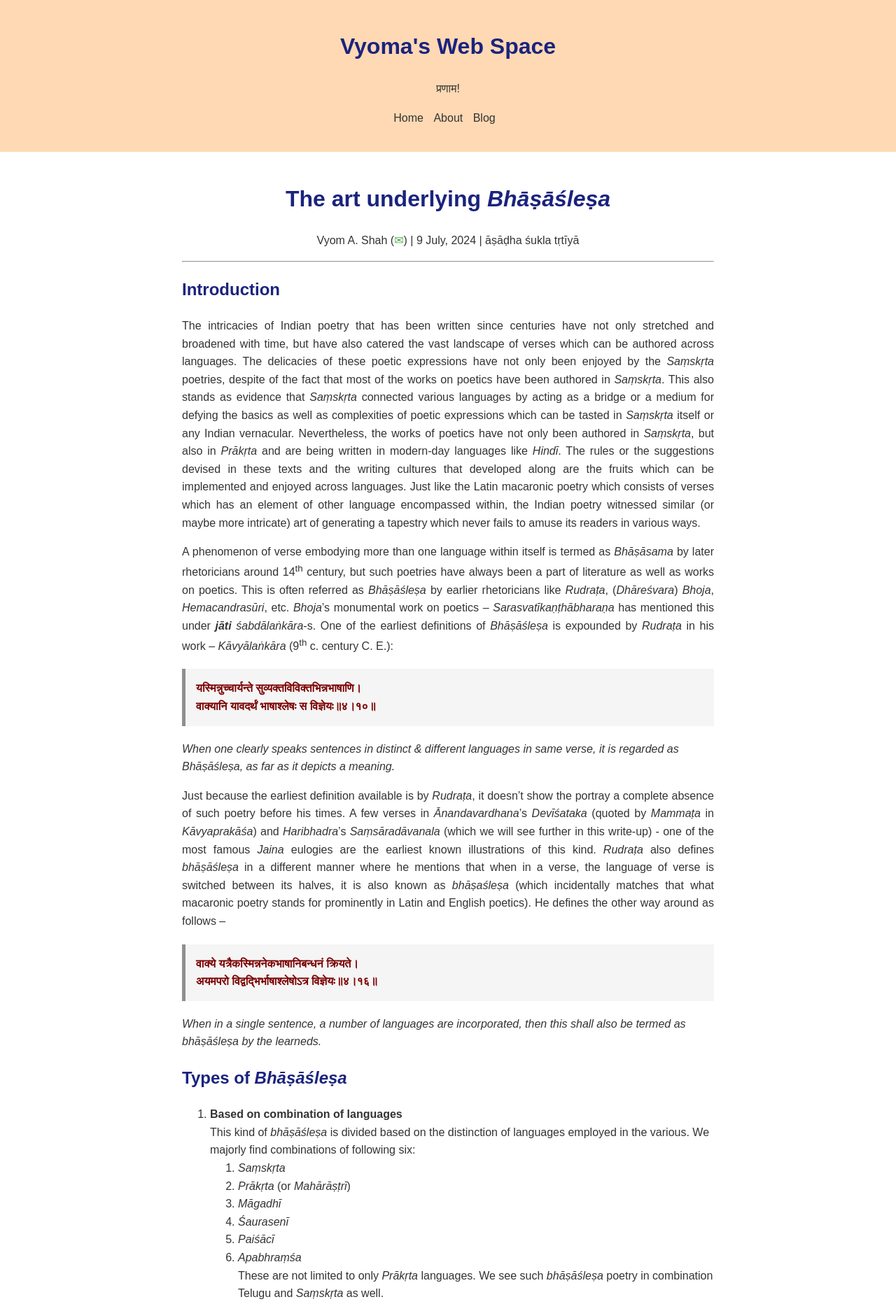
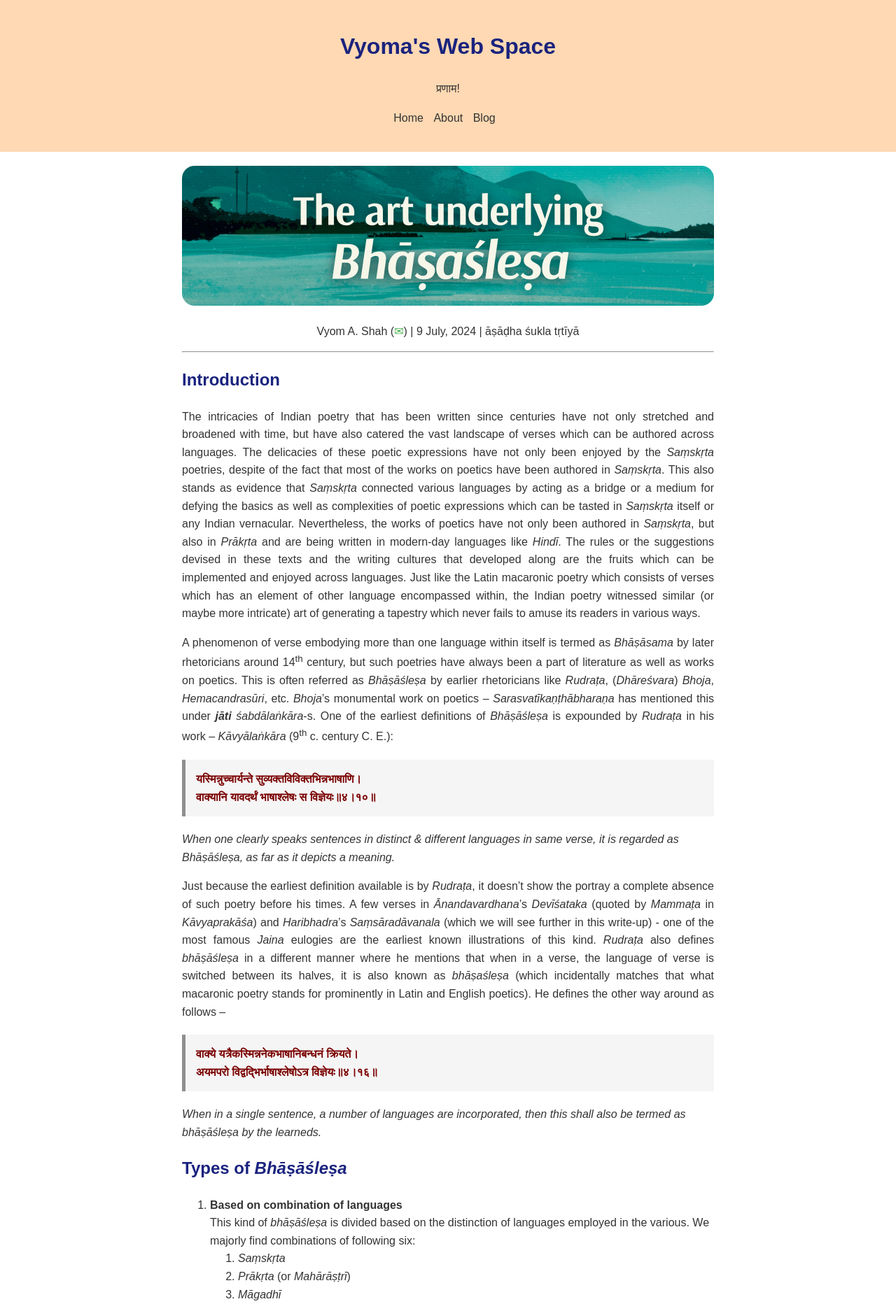
Before and after one commit to svyoma/svyoma.github.io, a Jekyll site: the page blogs/bhasaslesa-2.html, which Jekyll copies as it is, in a window 1280 px wide. Shown: the top 1864 px of the page at 70% size. Built offline with Jekyll 4.4.1, drawn with Linux system fonts in a browser that asks for light colours; some web fonts are replaced.

Commit message:
updated images

```diff
--- a/blogs/bhasaslesa-2.html
+++ b/blogs/bhasaslesa-2.html
@@ -26,6 +26,7 @@
         .image img{
             max-width: 100%;
             height: auto;
+            border-radius: 18px;
         }
 
         header {
@@ -137,7 +138,7 @@
     <title>The art underlying Bhāṣāśleṣa</title>
 <body>
     <div class="container">
-	    <h1 style="text-align: center;">The art underlying <em>Bhāṣāśleṣa</em></h1>
+        <div class="image"><img src="images/bhasaslesa-thumb.png"></div>
         <p style="text-align:center">Vyom A. Shah (<a href="mailto:vyomshah201@gmail.com">✉</a>) | 9 July, 2024 | āṣāḍha śukla tṛtīyā</p>
         <hr />
         <h2 style="text-align: left;">Introduction</h3>
```
Also changed, not shown: blogs/images/bhasaslesa-1.jpg, blogs/images/bhasaslesa-thumb.png (added).
